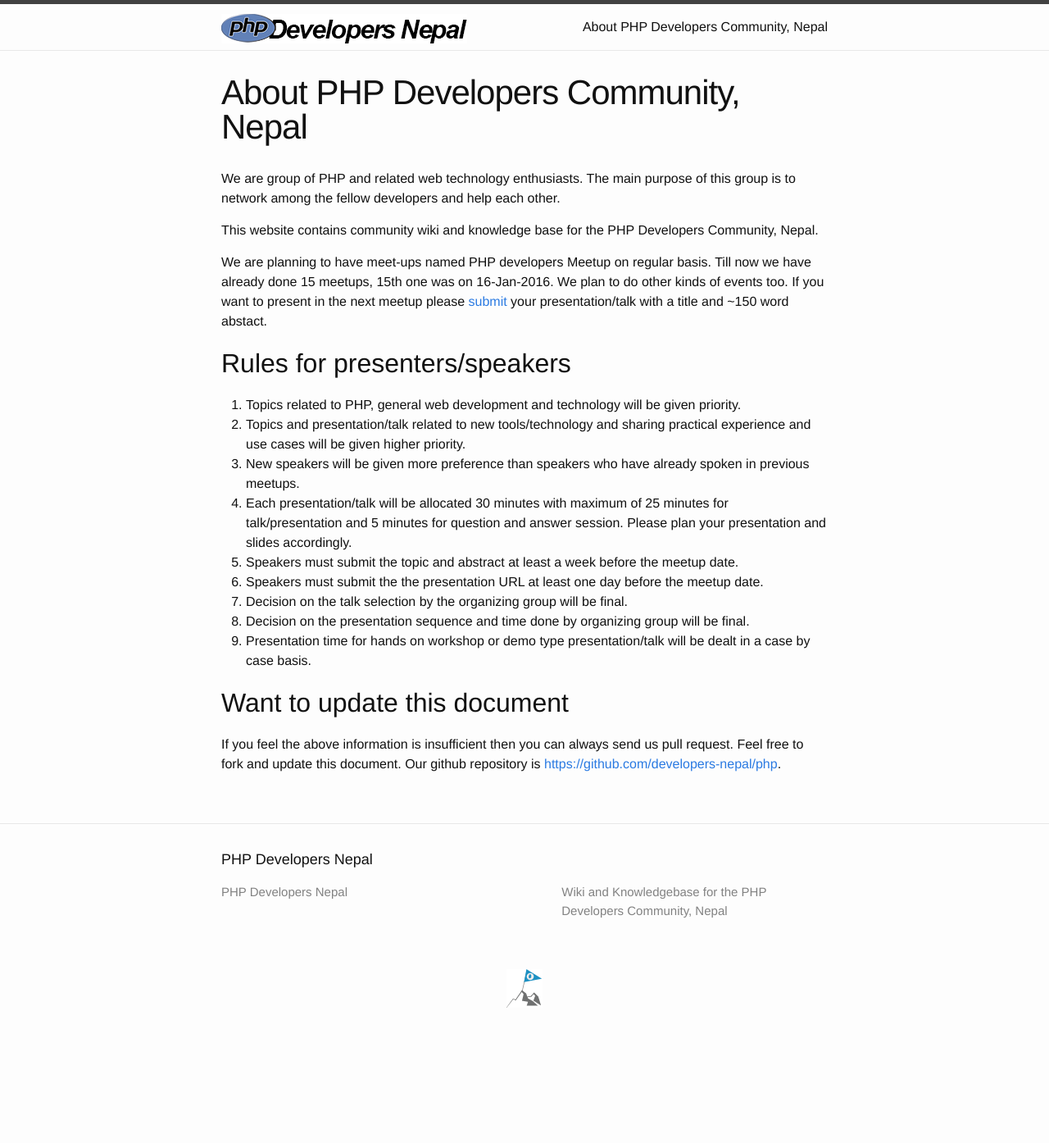
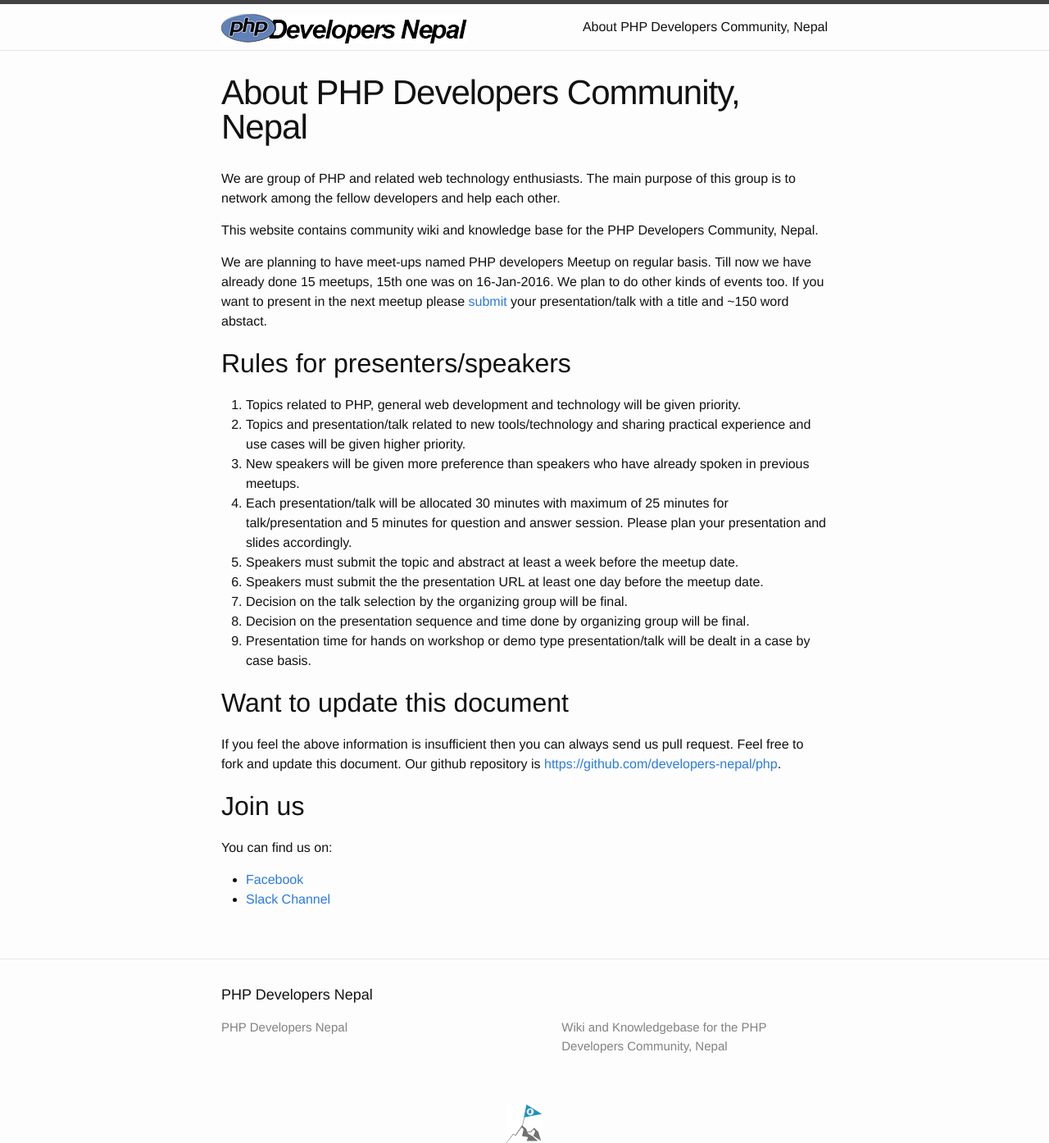
Before and after one commit to developers-nepal/php, a Jekyll site: the page built from about.md, in a window 1280 px wide. Shown: the whole page at 82% size. Built offline with Jekyll 4.4.1, drawn with Linux system fonts in a browser that asks for light colours; before the commit the page ends 1229 px from its top, so only the background shows below that.

Commit message:
add social links
* facebook link
* slack channel link

```diff
--- a/about.md
+++ b/about.md
@@ -40,3 +40,9 @@ be dealt in a case by case basis.
 If you feel the above information is insufficient then you can always send us
 pull request. Feel free to fork and update this document. Our github repository
 is [https://github.com/developers-nepal/php](https://github.com/developers-nepal/php).
+
+## Join us
+
+You can find us on:
+- [Facebook](https://www.facebook.com/groups/109070762572263/)
+- [Slack Channel](http://bit.ly/phpnp-slack)
```
